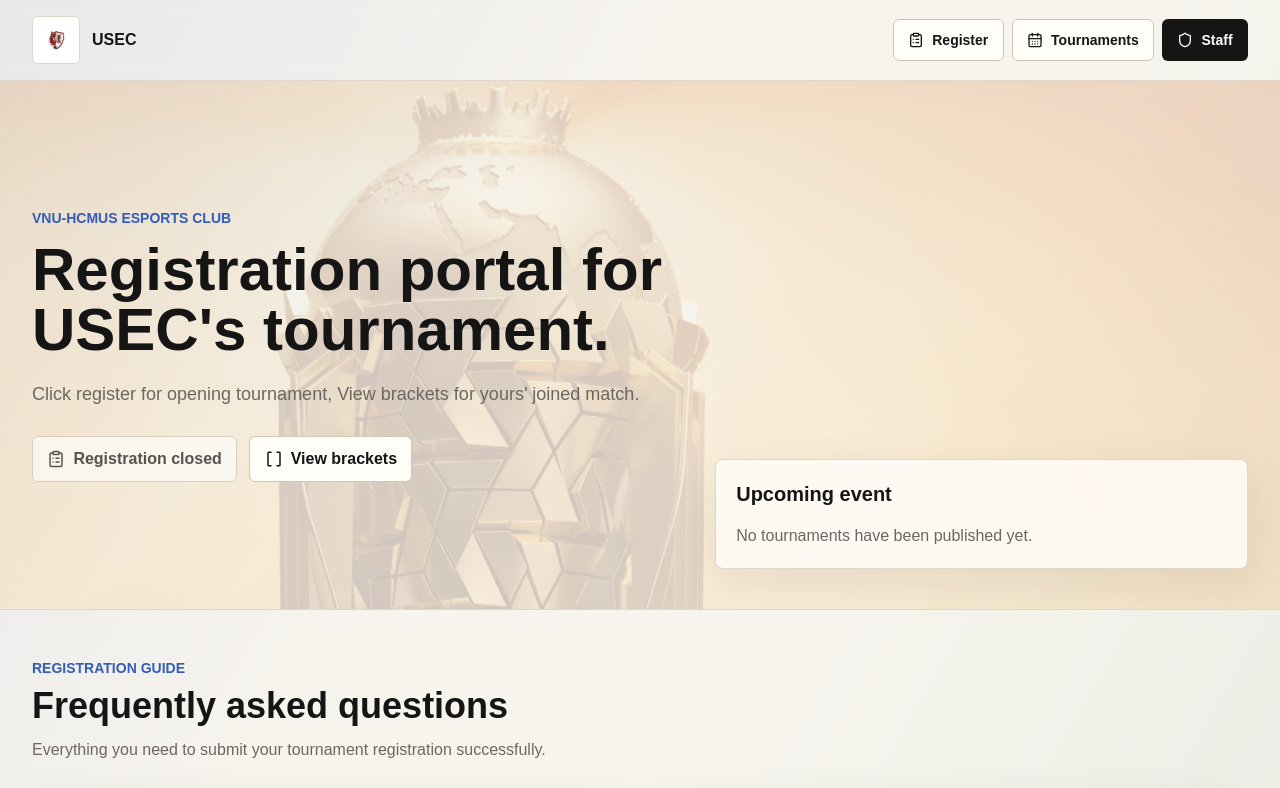
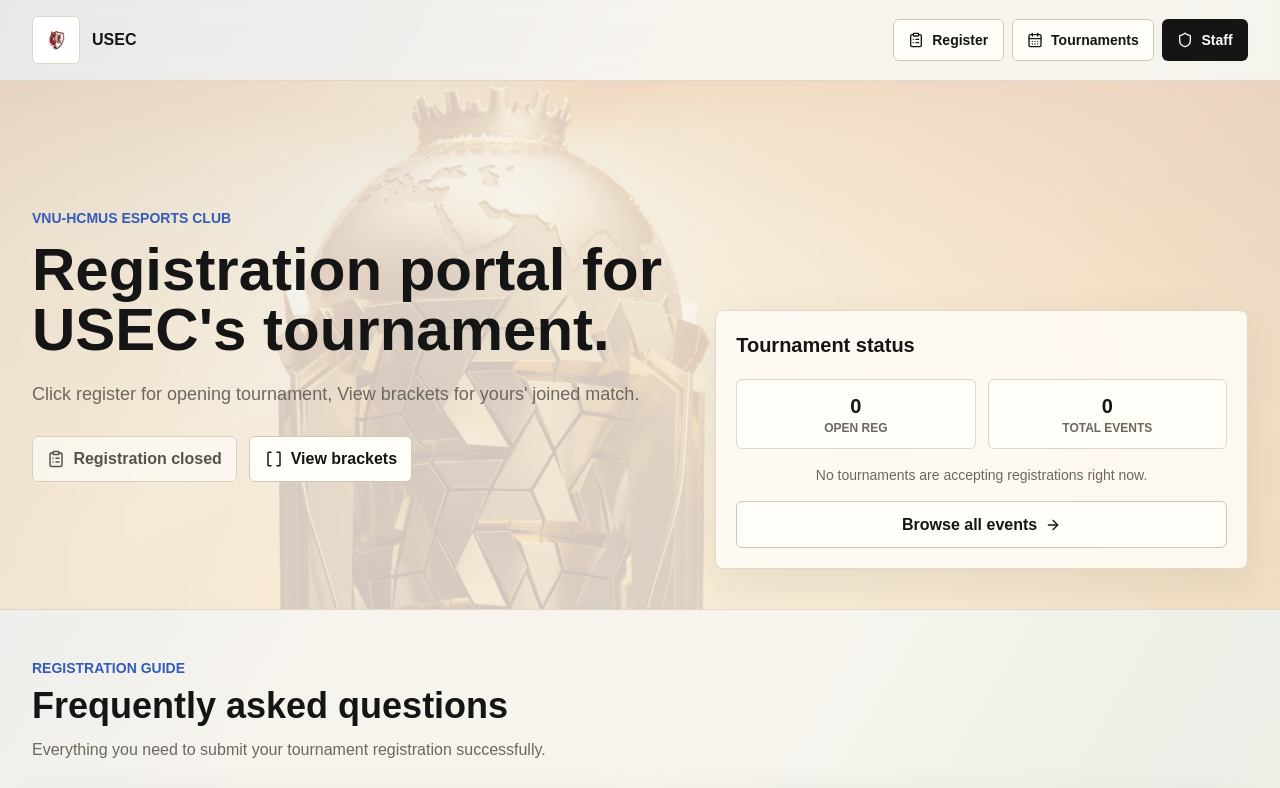
Before and after one commit to kazeous/usec, a Next.js app: page / in a window 1280 px wide. Shown: the top 788 px of the page. Built offline with nearby package versions, Linux system fonts and the light colour scheme; no server answers; the database is empty.

Commit message:
Update page.tsx

```diff
--- a/app/page.tsx
+++ b/app/page.tsx
@@ -1,17 +1,14 @@
 import Link from "next/link";
 import { ArrowRight, Brackets, ChevronDown, ClipboardList } from "lucide-react";
 import { SiteHeader } from "@/components/SiteHeader";
-import { GameBadge } from "@/components/GameBadge";
-import { TournamentStatusPill } from "@/components/TournamentStatusPill";
 import { getPublicTournaments } from "@/lib/data";
-import { formatTournamentFormat } from "@/lib/game-config";
 
 export const dynamic = "force-dynamic";
 
 export default async function HomePage() {
   const tournaments = await getPublicTournaments();
-  const featured = tournaments[0];
-  const hasOpenRegistration = tournaments.some((tournament) => tournament.registrationOpen);
+  const openCount = tournaments.filter((t) => t.registrationOpen).length;
+  const hasOpenRegistration = openCount > 0;
 
   return (
     <>
@@ -48,30 +45,27 @@ export default async function HomePage() {
             </div>
             <aside className="panel self-end p-5">
               <div className="flex items-center justify-between gap-3">
-                <h2 className="text-xl font-black">{featured?.title ?? "Upcoming event"}</h2>
-                {featured ? <GameBadge game={featured.game} /> : null}
+                <h2 className="text-xl font-black">Tournament status</h2>
               </div>
-              {featured ? (
-                <div className="mt-5 grid gap-4">
-                  <div className="flex flex-wrap gap-2">
-                    <TournamentStatusPill status={featured.status} registrationOpen={featured.registrationOpen} />
-                    <span className="rounded-full border border-[#cfc6b8] px-2.5 py-1 text-xs font-bold">
-                      {formatTournamentFormat(featured.format)}
-                    </span>
-                  </div>
-                  <div className="grid grid-cols-3 gap-3 text-center">
-                    <Metric value={featured.entries.length} label="Teams" />
-                    <Metric value={featured.matches.length} label="Matches" />
-                    <Metric value={featured.registrationOpen ? "Open" : "Closed"} label="Reg" />
-                  </div>
-                  <Link className="button button-secondary" href={`/tournaments/${featured.id}`}>
-                    View event
+              <div className="mt-5 grid gap-4">
+                <div className="grid grid-cols-2 gap-3 text-center">
+                  <Metric value={openCount} label="Open reg" />
+                  <Metric value={tournaments.length} label="Total events" />
+                </div>
+                {openCount > 0 ? (
+                  <Link className="button button-primary" href="/register">
+                    <ClipboardList size={16} aria-hidden />
+                    Register now
                     <ArrowRight size={16} aria-hidden />
                   </Link>
-                </div>
-              ) : (
-                <p className="mt-4 muted">No tournaments have been published yet.</p>
-              )}
+                ) : (
+                  <p className="text-center text-sm muted">No tournaments are accepting registrations right now.</p>
+                )}
+                <Link className="button button-secondary" href="/tournaments">
+                  Browse all events
+                  <ArrowRight size={16} aria-hidden />
+                </Link>
+              </div>
             </aside>
           </div>
         </section>
```
